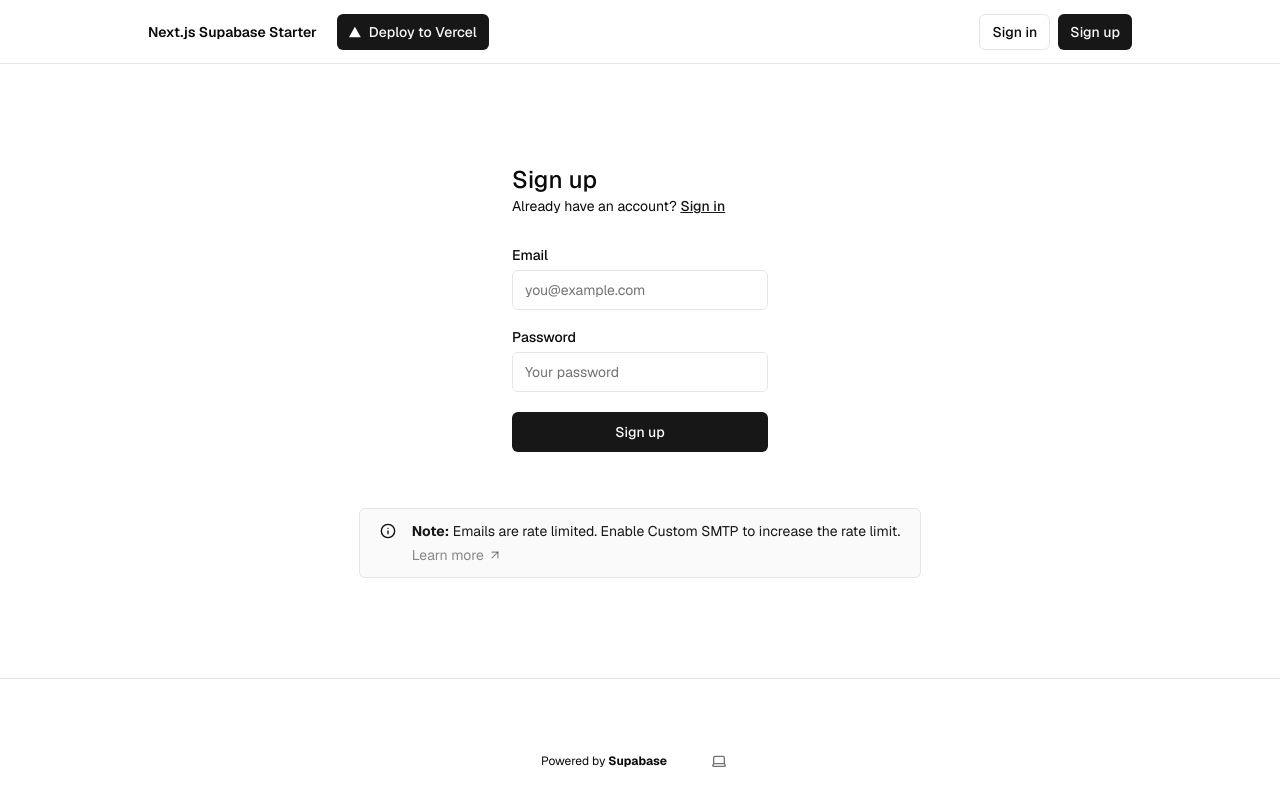
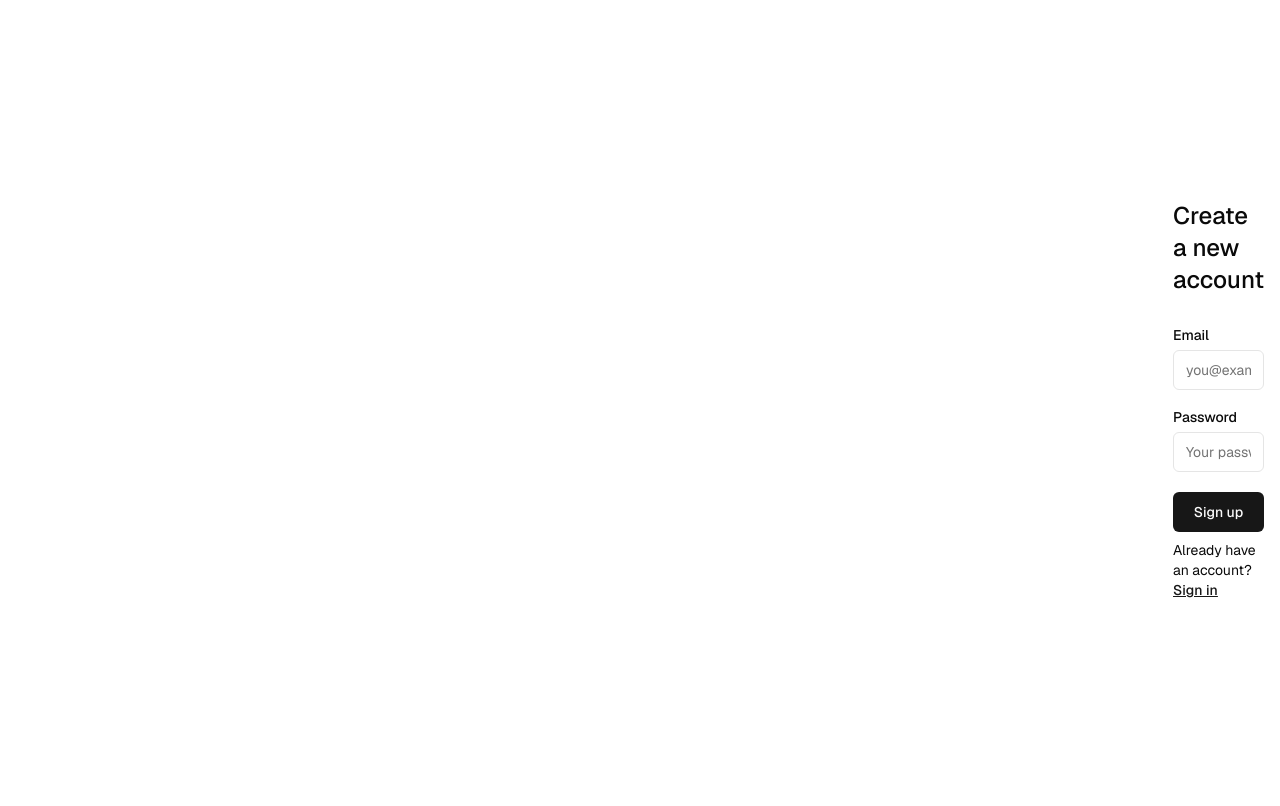
Before and after one commit to AtanasovCode/habitonic-next, a Next.js app: page /sign-up in a window 1280 px wide. Shown: the top 806 px of the page. Built offline with nearby package versions, Linux system fonts and the light colour scheme; no server answers.

Commit message:
add styling for layout auth pages

```diff
--- a/app/(auth-pages)/layout.tsx
+++ b/app/(auth-pages)/layout.tsx
@@ -4,6 +4,11 @@ export default async function Layout({
   children: React.ReactNode;
 }) {
   return (
-    <div className="max-w-7xl flex flex-col gap-12 items-start">{children}</div>
+    <div className="min-h-screen w-full flex flex-col justify-start md:flex-row md:justify-center">
+      <div className="w-full h-1/4 md:min-w-[70%]"></div>
+      <div className="h-screen w-full flex flex-1 items-center justify-center gap-12 p-4">
+        {children}
+      </div>
+    </div>
   );
 }
--- a/app/(auth-pages)/sign-up/page.tsx
+++ b/app/(auth-pages)/sign-up/page.tsx
@@ -20,14 +20,8 @@ export default async function Signup(props: {
 
   return (
     <>
-      <form className="flex flex-col min-w-64 max-w-64 mx-auto">
-        <h1 className="text-2xl font-medium">Sign up</h1>
-        <p className="text-sm text text-foreground">
-          Already have an account?{" "}
-          <Link className="text-primary font-medium underline" href="/sign-in">
-            Sign in
-          </Link>
-        </p>
+      <form className="w-full flex flex-col items-center justify-center">
+        <h1 className="text-2xl font-medium">Create a new account</h1>
         <div className="flex flex-col gap-2 [&>input]:mb-3 mt-8">
           <Label htmlFor="email">Email</Label>
           <Input name="email" placeholder="you@example.com" required />
@@ -44,8 +38,13 @@ export default async function Signup(props: {
           </SubmitButton>
           <FormMessage message={searchParams} />
         </div>
+        <p className="text-sm text text-foreground">
+          Already have an account?{" "}
+          <Link className="text-primary font-medium underline" href="/sign-in">
+            Sign in
+          </Link>
+        </p>
       </form>
-      <SmtpMessage />
     </>
   );
 }
--- a/app/layout.tsx
+++ b/app/layout.tsx
@@ -37,38 +37,8 @@ export default function RootLayout({
           enableSystem
           disableTransitionOnChange
         >
-          <main className="min-h-screen flex flex-col items-center">
-            <div className="flex-1 w-full flex flex-col gap-20 items-center">
-              <nav className="w-full flex justify-center border-b border-b-foreground/10 h-16">
-                <div className="w-full max-w-5xl flex justify-between items-center p-3 px-5 text-sm">
-                  <div className="flex gap-5 items-center font-semibold">
-                    <Link href={"/"}>Next.js Supabase Starter</Link>
-                    <div className="flex items-center gap-2">
-                      <DeployButton />
-                    </div>
-                  </div>
-                  {!hasEnvVars ? <EnvVarWarning /> : <HeaderAuth />}
-                </div>
-              </nav>
-              <div className="flex flex-col gap-20 max-w-5xl p-5">
-                {children}
-              </div>
-
-              <footer className="w-full flex items-center justify-center border-t mx-auto text-center text-xs gap-8 py-16">
-                <p>
-                  Powered by{" "}
-                  <a
-                    href="https://supabase.com/?utm_source=create-next-app&utm_medium=template&utm_term=nextjs"
-                    target="_blank"
-                    className="font-bold hover:underline"
-                    rel="noreferrer"
-                  >
-                    Supabase
-                  </a>
-                </p>
-                <ThemeSwitcher />
-              </footer>
-            </div>
+          <main className="min-h-screen">
+            {children}
           </main>
         </ThemeProvider>
       </body>
```
